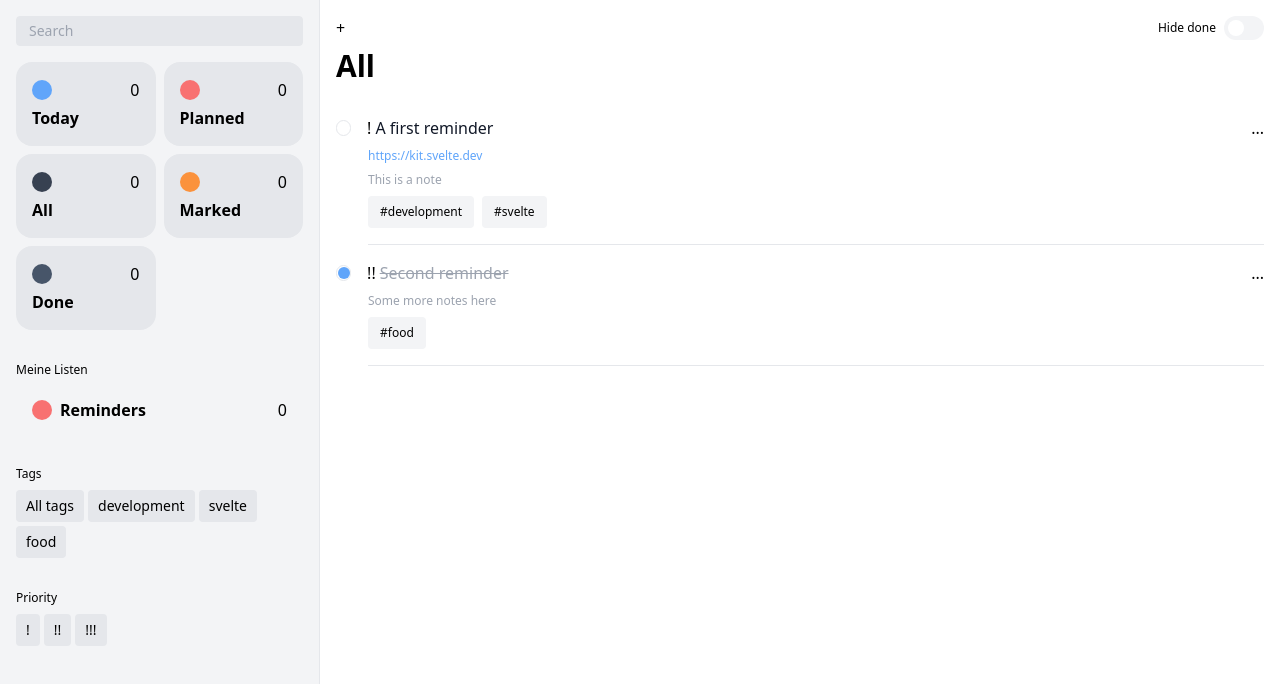
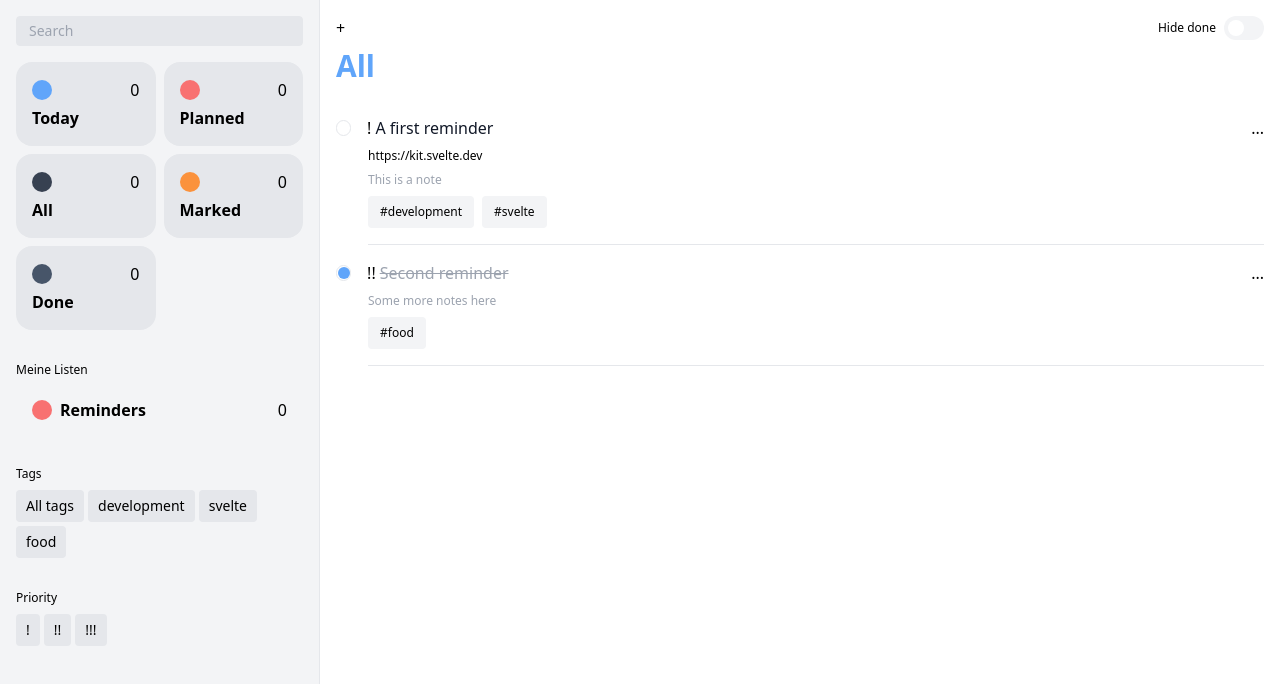
Before and after one commit to dominikrubroeder/reminders-svelte, a SvelteKit app: page / in a window 1280 px wide. Shown: the top 684 px of the page. Built offline with nearby package versions, Linux system fonts and the light colour scheme.

Commit message:
Refine accent color usage from Active Title

```diff
--- a/src/components/Category/categories-store.ts
+++ b/src/components/Category/categories-store.ts
@@ -10,13 +10,13 @@ export const categories: ICategory[] = [
 		backgroundColor: 'bg-blue-400',
 		textColor: 'text-blue-400'
 	},
-	{ title: 'Planned', backgroundColor: 'bg-red-400', textColor: 'text-white' },
+	{ title: 'Planned', backgroundColor: 'bg-red-400', textColor: 'text-red-400' },
 	{
 		title: 'All',
 		backgroundColor: 'bg-gray-700',
 		textColor: 'text-gray-700'
 	},
-	{ title: 'Marked', backgroundColor: 'bg-orange-400', textColor: 'text-white' },
+	{ title: 'Marked', backgroundColor: 'bg-orange-400', textColor: 'text-orange-400' },
 	{
 		title: 'Done',
 		backgroundColor: 'bg-slate-600',
--- a/src/components/Header/index.svelte
+++ b/src/components/Header/index.svelte
@@ -30,7 +30,7 @@
         <HideDone/>
     </div>
 
-    <h1 class="text-3xl font-bold flex gap-0">
+    <h1 class="text-3xl font-bold flex gap-0 {activeTitle.textColor}">
         {activeTitle.type === 'Tag' ? '#' : ''}
         {activeTitle.title}
     </h1>
--- a/src/components/Reminder/index.svelte
+++ b/src/components/Reminder/index.svelte
@@ -90,7 +90,7 @@
             {#if isEditMode}
                 <input bind:value={reminder.url}/>
             {:else}
-                <a href="{reminder.url}" target="_blank" class="{activeTitle.textColor}">{reminder.url}</a>
+                <a href="{reminder.url}" target="_blank" class="text-{activeTitle.accentColor}">{reminder.url}</a>
             {/if}
         </div>
     {/if}
--- a/src/components/Toggle.svelte
+++ b/src/components/Toggle.svelte
@@ -1,13 +1,19 @@
 <script lang="ts">
+    import activeTitleStore from "./Header/ActiveTitle/active-title-store";
+    import type {IActiveTitle} from "./Header/ActiveTitle/active-title-store";
+
     export let onClick = null
     export let isActive = false
 
     function onClickHandler() {
         if (onClick) onClick()
     }
+
+    let activeTitle: IActiveTitle
+    activeTitleStore.subscribe(state => activeTitle = state)
 </script>
 
-<div class="rounded-full inline-block w-10 p-1 cursor-pointer {isActive ? 'bg-amber-400' : 'bg-gray-100'}"
+<div class="rounded-full inline-block w-10 p-1 cursor-pointer {isActive ? `${activeTitle.backgroundColor}` : 'bg-gray-100'}"
      on:mousedown={onClickHandler}>
     <span class="h-4 w-4 rounded-full block bg-white transition-all {isActive ? 'translate-x-full' : 'translate-x-0'}"></span>
 </div>
```
